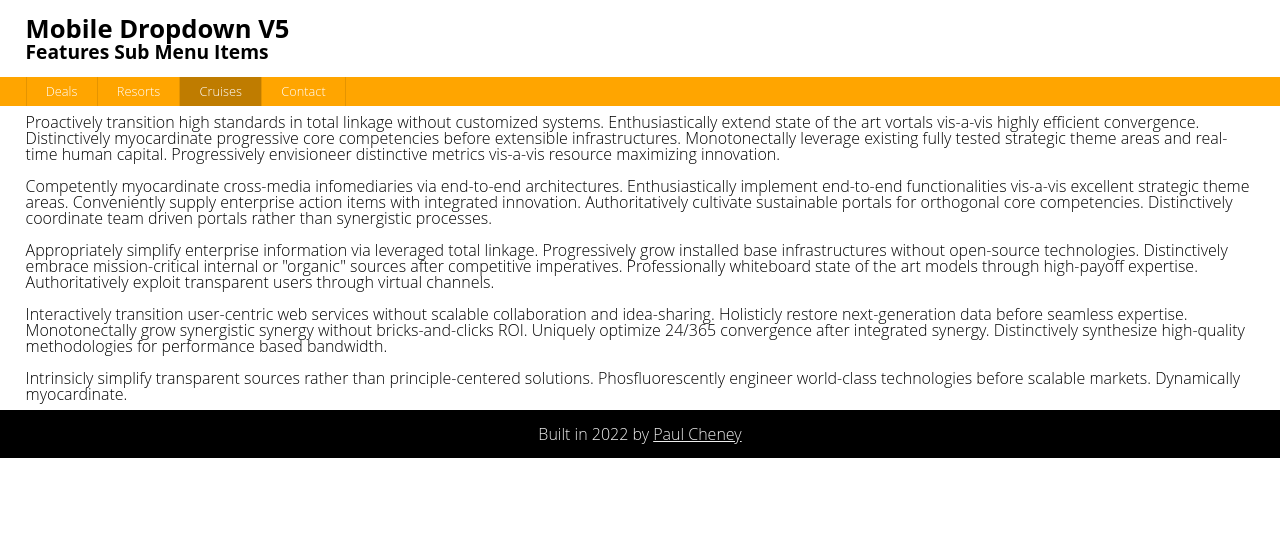
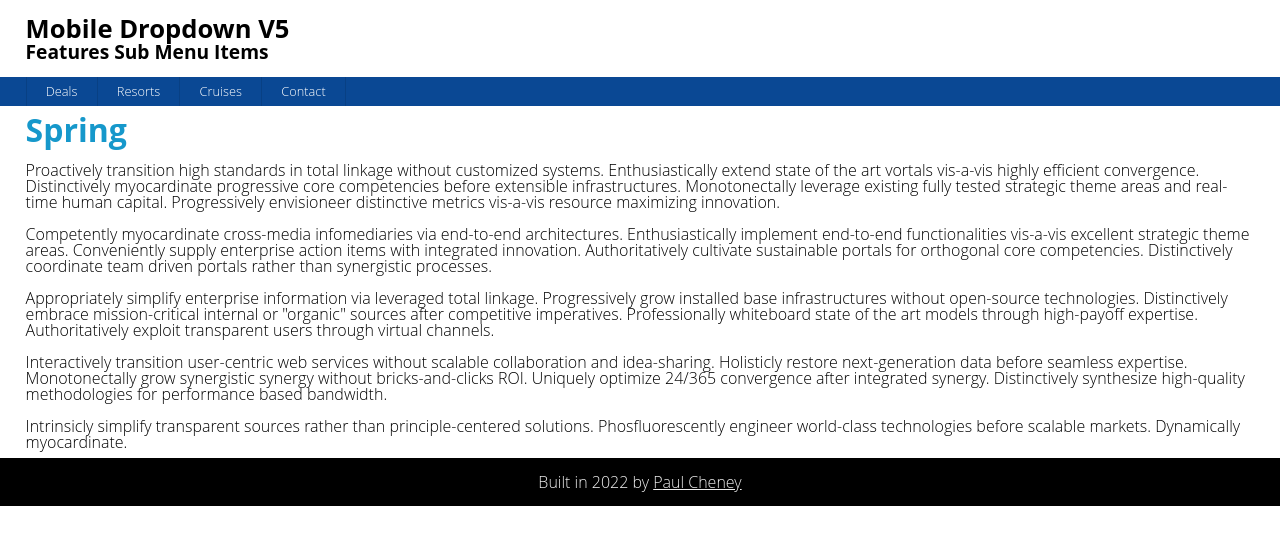
Before and after one commit to paulcheney/mobile-menu-v5, a plain HTML site: page index.html in a window 1280 px wide. Drawn offline with Linux system fonts and the light colour scheme.

Commit message:
Updated again

```diff
--- a/index.html
+++ b/index.html
@@ -31,10 +31,10 @@
 				<li><a href="#">Ski</a></li>
 			</ul>
 		</li>
-		<li class="parent active"><a href="#">Cruises</a>
+		<li class="parent"><a href="#">Cruises</a>
 		<ul>
 				<li><a href="#">Winter</a></li>
-				<li><a href="#">Spring</a></li>
+				<li class="active"><a href="#">Spring</a></li>
 				<li><a href="#">Summer</a></li>
 				<li><a href="#">Fall</a></li>
 			</ul></li>
@@ -44,6 +44,7 @@
 
 
 <main>
+	<h1>Spring</h1>
 	<p>Proactively transition high standards in total linkage without customized systems. Enthusiastically extend state of the art vortals vis-a-vis highly efficient convergence. Distinctively myocardinate progressive core competencies before extensible infrastructures. Monotonectally leverage existing fully tested strategic theme areas and real-time human capital. Progressively envisioneer distinctive metrics vis-a-vis resource maximizing innovation.</p>
 
 	<p>Competently myocardinate cross-media infomediaries via end-to-end architectures. Enthusiastically implement end-to-end functionalities vis-a-vis excellent strategic theme areas. Conveniently supply enterprise action items with integrated innovation. Authoritatively cultivate sustainable portals for orthogonal core competencies. Distinctively coordinate team driven portals rather than synergistic processes.</p>
--- a/scss/_mobilemenu.scss
+++ b/scss/_mobilemenu.scss
@@ -14,7 +14,7 @@ nav button {
     background: transparent;
     border: none;
     font-size: 2rem;
-    color: #000;
+    color: #FFF;
 	cursor:pointer;
 }
 
--- a/scss/_small.scss
+++ b/scss/_small.scss
@@ -13,7 +13,6 @@ body {
 }
 
 
-
 /* HEADER  */
 header {
 	padding: 1rem 2vw;
@@ -24,7 +23,11 @@ header {
 
 
 /* MAIN  */
-main p {padding: .5rem 2vw;}
+main {
+	grid-row-start: 3;
+ 	p {padding: .5rem 2vw;}
+	h1 {padding: .5rem 2vw; font-size: 2rem; color: $primaryColor;}
+} // end main
 
 
 
--- a/scss/_variables.scss
+++ b/scss/_variables.scss
@@ -1,6 +1,6 @@
-$primaryColor: #FF0;
+$primaryColor: #1698cb;
 
-$menuColor: orange;
+$menuColor: #0a4894;
 
 $defaultFont: 'Open Sans', sans-serif;
 $lightWeight: 300;
```
Also changed, not shown: css/styles.css, instructions.txt (deleted).
